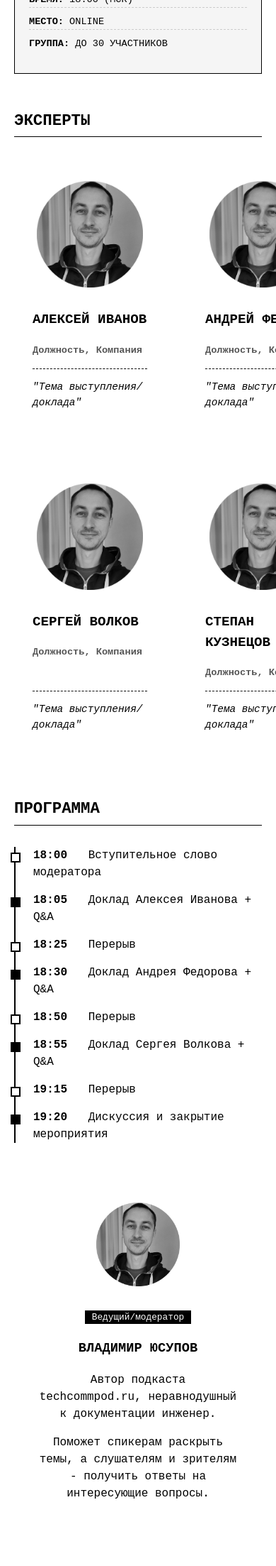
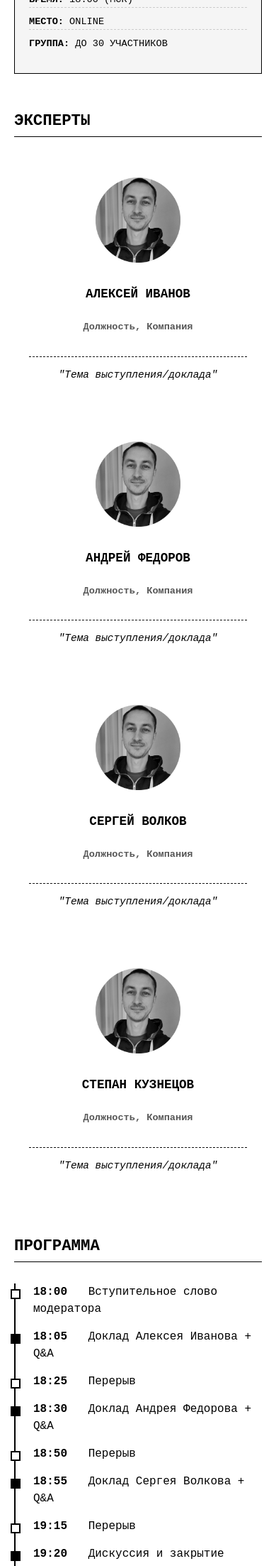
Before and after one commit to techwritex/techcommpod, a Jekyll site: the page built from meetup.md, in a window 390 px wide. Shown: the part 907-3113 px from the top of the page at 71% size. Built offline with Jekyll 4.4.1, drawn with Linux system fonts in a browser that asks for light colours.

Commit message:
meetup-page-test-40

```diff
--- a/_layouts/meetup.html
+++ b/_layouts/meetup.html
@@ -433,6 +433,38 @@
         @media (max-width: 768px) {
             .description-grid { grid-template-columns: 1fr; }
             .moderator-card { flex-direction: column-reverse; text-align: center; }
+            /* Разворачиваем сетку в одну колонку */
+            .speaker-grid {
+                grid-template-columns: 1fr;
+                gap: 20px;
+            }
+
+            .speaker-card {
+                padding: 20px;
+                align-items: center; /* Центрируем всё содержимое карточки */
+                text-align: center;  /* Текст по центру для лучшего баланса */
+                height: auto;        /* На мобильных высота будет зависеть от контента */
+            }
+
+            .img-wrapper {
+                margin: 0 auto 15px auto; /* Центрируем обертку фото */
+            }
+
+            .speaker-img {
+                width: 120px;  /* Чуть уменьшаем фото для мобильных */
+                height: 120px;
+            }
+
+            .topic {
+                margin-top: 15px; /* Убираем авто-отступ, заменяя его фиксированным */
+                width: 100%;
+            }
+
+            /* Увеличиваем заголовки для читаемости */
+            .speaker-card h3 {
+                font-size: 1.1rem;
+                margin-bottom: 10px;
+            }
         }
 
         /* Адаптив для мобильных устройств */
```
